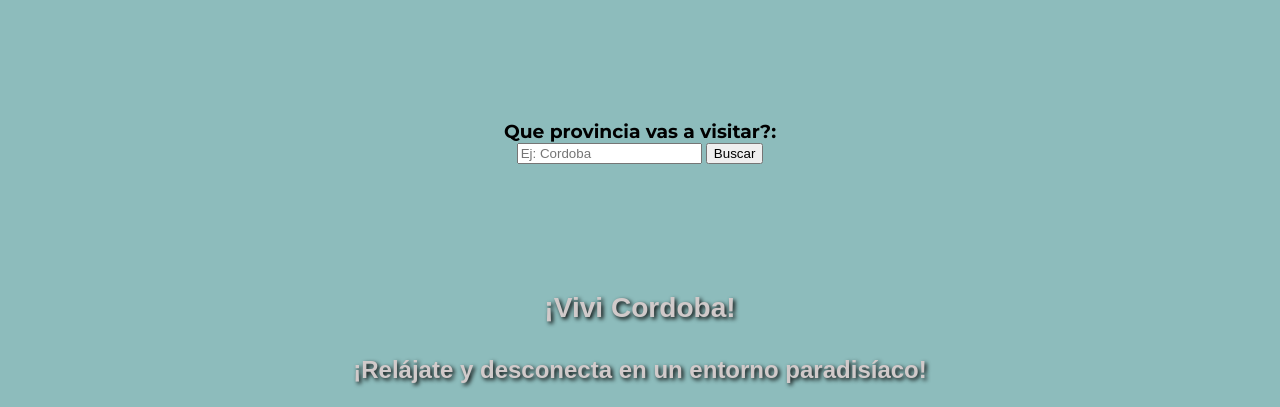
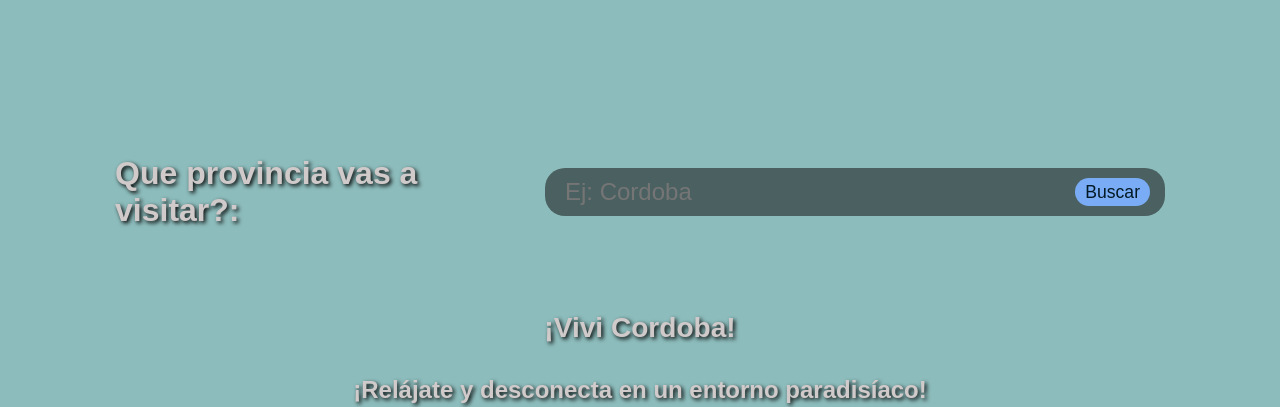
Before and after one commit to sergio-dario/Grupo1NodeJs, a plain HTML site: page index.html in a window 1280 px wide. Shown: the part 680-1087 px from the top of the page. Drawn offline with Linux system fonts and the light colour scheme.

Commit message:
estilos de seccion que visitas

```diff
--- a/css/style.css
+++ b/css/style.css
@@ -191,37 +191,80 @@ li.dropdown {
   .button:hover{
     animation: pulse 0.5s infinite alternate;
   }
-/*termina el portada*/
+/*termina la portada*/
 /*comienza seccion de busqueda*/
+.container-busqueda {
+    display: flex;
+    width: 100%;
+    justify-content: center;
+    padding: 0px 50px 0px;
+}
 .que_visitas {
     display: flex;
-    flex-direction: column;
-    /* justify-content: center; */
-    /* align-items: center; */
-    /* margin: 0 auto; */
+    max-width: 1050px;
+    width: 100%;
+    justify-content: center;
+    align-items: center;
+    padding: 35px 0px 55px;
+    font-family: "Montserrat", sans-serif;
 }
 .que_visitas form {
-    display: block;
-    margin: 0 auto;
+    display: flex;
+    width: 100%;
+    align-items: center;
+    background: #4b6161;
+    border-radius: 20px;
 }
 .que_visitas h3 {
     display: block;
-    margin: 0 auto;
+    margin: 0px 20px 0px 0px;
+    min-width: 410px;
+    color: var(--fuente-oscura);
+    font-size: 2rem;
+    font-weight: 580;
+
+    color: rgb(209, 202, 202);
+    font-family: "Dancing Script", sans-serif;
+    /* font-size: 24px; */
+    text-shadow: 2px 2px 4px rgba(0, 0, 0, 1);
 }
-
+.input-buscador{
+    height: 100%;
+    min-width: 250px;
+    width: 100%;
+    border: 0px;
+    outline: none;
+    font-size: 1.5rem;
+    font-weight: 400;
+    background: transparent;
+    padding: 10px 20px;
+    /* border: 2px solid #4a4a4a; */
+    /* border-radius: 10px; */
+}
+.boton-buscador{
+    height: 1.7rem;
+    font-size: 1.1rem;
+    background: var(--primary-color);
+    padding: 0px 10px;
+    margin-right: 15px;
+    border: 0px;
+    border-radius: 15px;
+    color: var(--fuente-oscura);
+}
+.boton-buscador:hover {
+    background: var(--primary-color-btm-hover);
+}
+.boton-buscador:active {
+    background: var(--primary-color-btm-active);
+}
 /*termina seccion de busqueda*/
 
-footer {
-    background-color: #88b3f3;
-    color: #fff;
-    padding: 10px 20px;
-}
-#cordoba {padding-top: 100px; }
-#mendoza {padding-top: 100px; }
-#misiones {padding-top: 100px;}
-#areco {padding-top: 100px; }
-#sanPedro {padding-top: 100px; }
-#baraderos {padding-top: 100px;}
+#cordoba {padding-bottom: 100px; }
+#mendoza {padding-bottom: 100px; }
+#misiones {padding-bottom: 100px;}
+#areco {padding-bottom: 100px; }
+#sanPedro {padding-bottom: 100px; }
+#baraderos {padding-bottom: 100px;}
 
 
 .lugar_content {
@@ -400,6 +443,7 @@ footer {
     border-radius: 30px;
     box-shadow: 0 0 10px rgba(0, 0, 0, 0.2);
 }
+/* fin de main */
 
 /* Empieza el footer */
 footer {
@@ -410,6 +454,7 @@ footer {
     align-items: center;
     justify-content: space-between;
 }
+
 footer a {
     color: var(--fuente-oscura);
     text-decoration: none;
--- a/index.html
+++ b/index.html
@@ -61,6 +61,7 @@
       </div>
     </section>
     <!-- seccion de busquedas  -->
+    <div class="container-busqueda">
       <section id="que_visitas" class="que_visitas">
         <h3>Que provincia vas a visitar?:</h3>
         <form action="#" method="get">
@@ -69,6 +70,8 @@
           <input type="submit" value="Buscar" class="boton-buscador">
         </form>
       </section>
+
+    </div>
 
     <!-- seccion cordoba -->
     <section id="cordoba">
```
Also changed, not shown: js/registro.js (+5 -6 lines), pages/index2.html (+3 -0 lines). Lines whose indentation alone changed are shown as unchanged.
